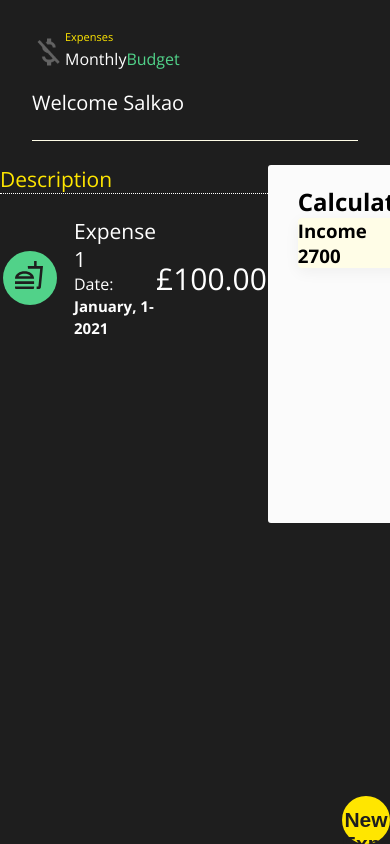
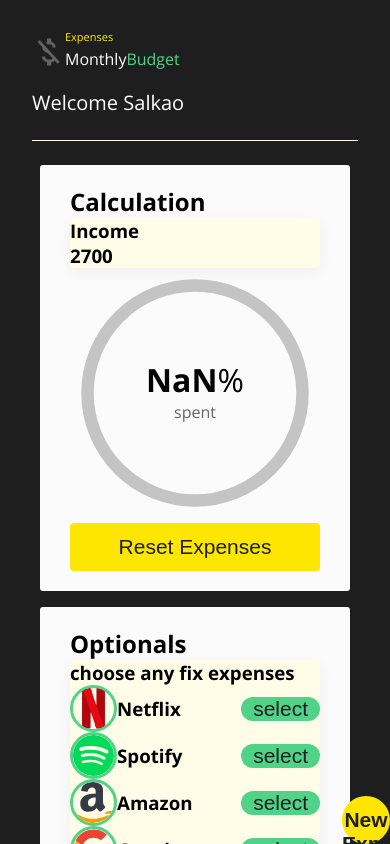
Before and after one commit to salkao/MoneyCalculation, a Vue app: page /home in a window 390 px wide. Built offline with nearby package versions, Linux system fonts and the light colour scheme.

Commit message:
Refactor Home component layout to include CircularProgress and reset button, enhance structure with additional slots, and adjust styles for improved responsiveness.

```diff
--- a/src/components/views/Home.vue
+++ b/src/components/views/Home.vue
@@ -2,13 +2,18 @@
   <div class="home-container">
     <Header />
     <div class="home-content-container">
-      <ListOfExpenses />
       <div class="home-content-container-data">
         <Box :title="'Calculation'" :content-title="'Income'">
           <template #content>
             <div class="box-content-data">
               <h3>{{ user.income }}</h3>
             </div>
+          </template>
+          <template #main>
+            <CircularProgress :value="totalExpensesPercentage" />
+          </template>
+          <template #footer>
+            <MbButton @click="store.resetExpenses" label="Reset Expenses" />
           </template>
         </Box>
         <Box :title="'Optionals'" :content-title="'choose any fix expenses'">
@@ -21,8 +26,12 @@
               />
             </div>
           </template>
+          <template #footer>
+            <h2>Goals</h2>
+          </template>
         </Box>
       </div>
+      <ListOfExpenses />
     </div>
   </div>
   <div v-if="isModalOpen" class="modal">
@@ -39,12 +48,18 @@ import Expense from '@/components/views/Expense.vue';
 import { useBudgetStore } from '@/stores/budget';
 import Box from '@/components/widgets/Box.vue';
 import OptionalExpenseItem from '@/components/widgets/OptionalExpenseItem.vue';
+import CircularProgress from '@/components/widgets/CircularProgress.vue';
+import MbButton from '@/components/elements/MbButton.vue';
 
 const store = useBudgetStore();
 
 const isModalOpen = computed(() => store.getIsModalOpen);
 const expense = computed(() => store.getEditingExpense);
 const user = computed(() => store.getUser);
+
+const totalExpensesPercentage = computed(() => {
+  return ((store.getTotalExpenses / store.getUser.income) * 100).toFixed(0);
+});
 
 function handleSaveExpense(expense: Expense) {
   store.saveExpense({ id: expense.id || nanoid(), ...expense });
@@ -60,13 +75,19 @@ function handleSaveExpense(expense: Expense) {
   background-color: $primary-color;
   height: 100vh;
   width: 100vw;
+  overflow-y: auto;
 
   .home-content-container {
     display: flex;
+    flex-direction: column;
     width: 100%;
 
     .home-content-container-data {
+      // padding in the desing is 43px left and 38 right it makes sense to use the same padding
+      padding: 0 40px;
       display: flex;
+      flex-direction: column;
+      gap: 1rem;
     }
   }
 }
```
